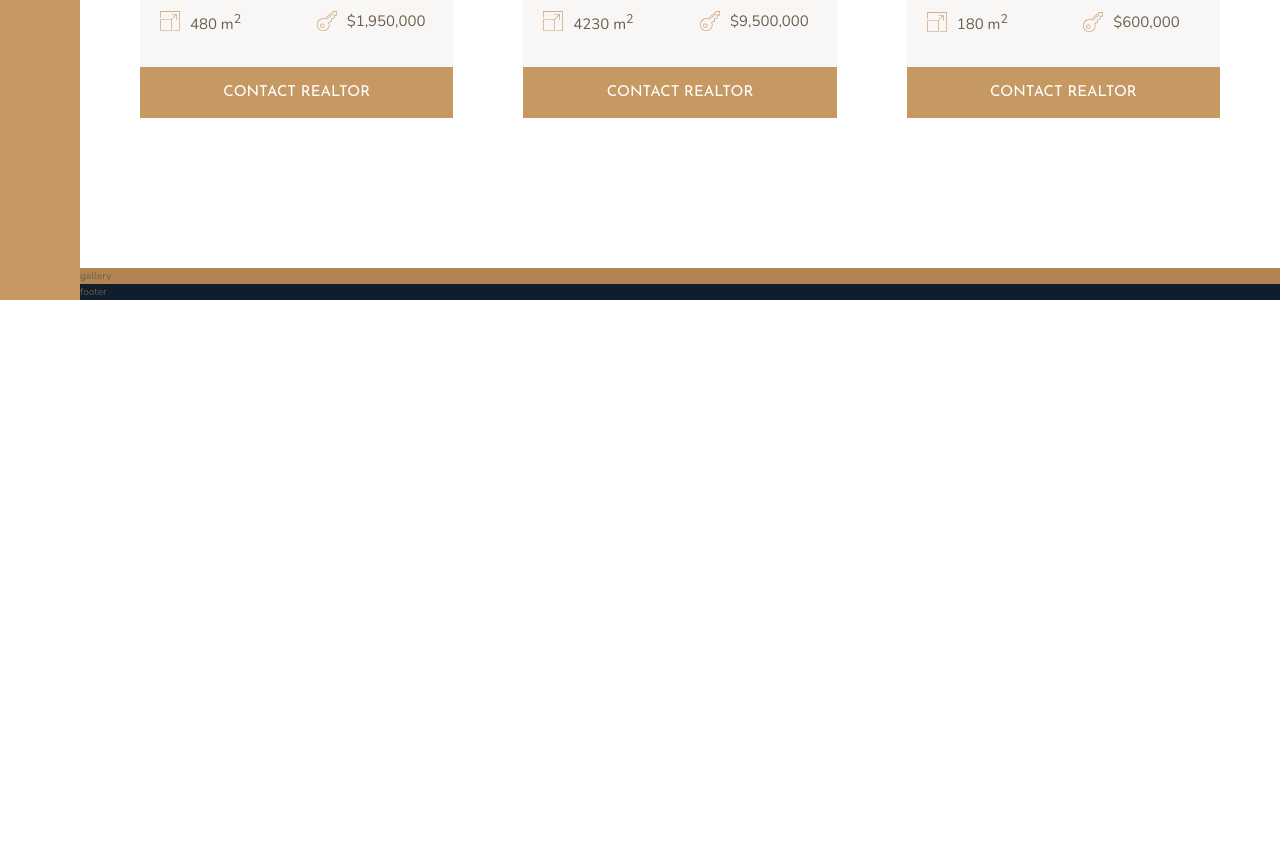
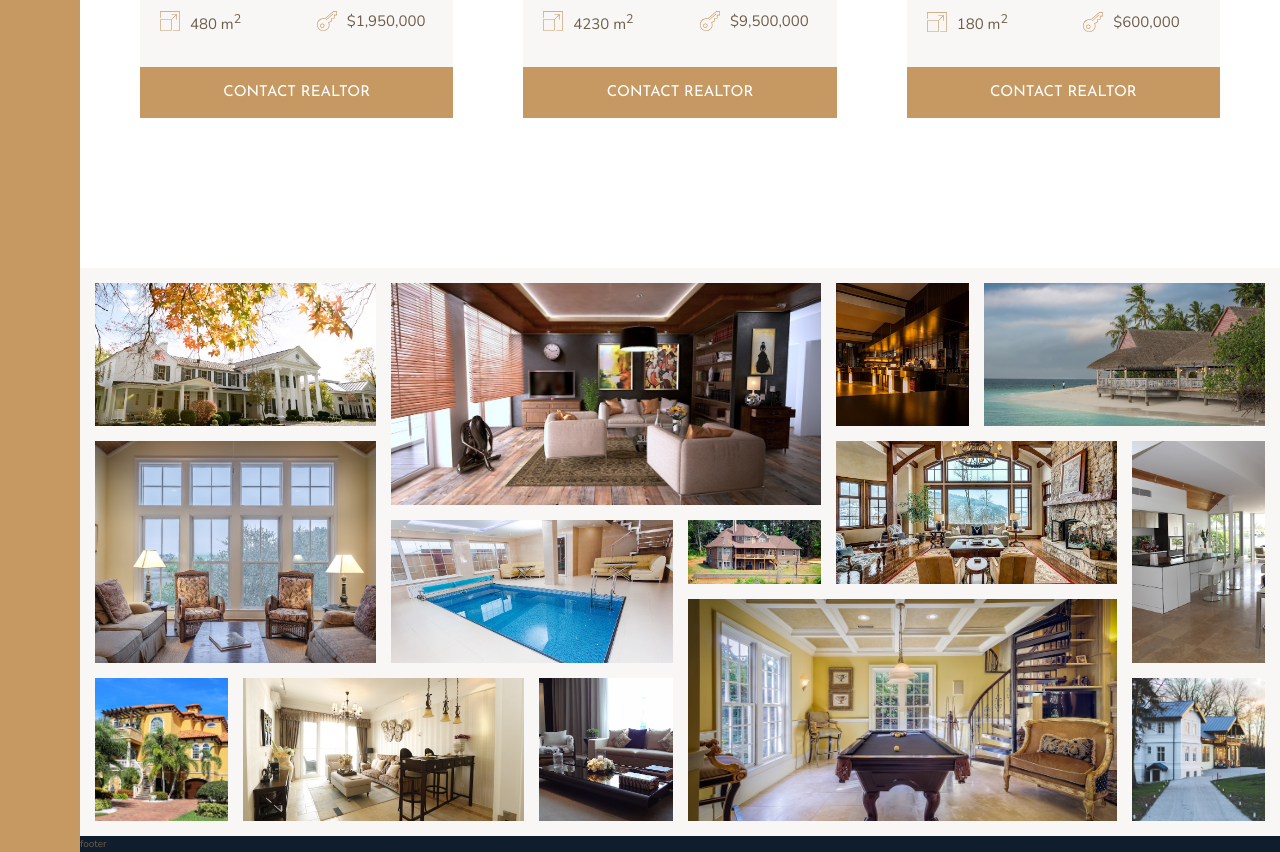
Before and after one commit to bugdlr/Nexter, a website: page index.html in a window 1280 px wide. Shown: the part 2666-3518 px from the top of the page. Before the commit the page ends 2966 px from the top, so only its background shows below. Drawn offline with nearby package versions, Linux system fonts and the light colour scheme.

Commit message:
build photo gallery

```diff
--- a/index.html
+++ b/index.html
@@ -289,7 +289,50 @@
         </div>
 
         <section class="gallery">
-          gallery
+
+          <figure class="gallery__item gallery__item--1">
+            <img src="img/gal-1.jpeg" alt="Gallery Image 1" class="gallery__img">
+          </figure>
+          <figure class="gallery__item gallery__item--2">
+            <img src="img/gal-2.jpeg" alt="Gallery Image 2" class="gallery__img">
+          </figure>
+          <figure class="gallery__item gallery__item--3">
+            <img src="img/gal-3.jpeg" alt="Gallery Image 3" class="gallery__img">
+          </figure>
+          <figure class="gallery__item gallery__item--4">
+            <img src="img/gal-4.jpeg" alt="Gallery Image 4" class="gallery__img">
+          </figure>
+          <figure class="gallery__item gallery__item--5">
+            <img src="img/gal-5.jpeg" alt="Gallery Image 5" class="gallery__img">
+          </figure>
+          <figure class="gallery__item gallery__item--6">
+            <img src="img/gal-6.jpeg" alt="Gallery Image 6" class="gallery__img">
+          </figure>
+          <figure class="gallery__item gallery__item--7">
+            <img src="img/gal-7.jpeg" alt="Gallery Image 7" class="gallery__img">
+          </figure>
+          <figure class="gallery__item gallery__item--8">
+            <img src="img/gal-8.jpeg" alt="Gallery Image 8" class="gallery__img">
+          </figure>
+          <figure class="gallery__item gallery__item--9">
+            <img src="img/gal-9.jpeg" alt="Gallery Image 9" class="gallery__img">
+          </figure>
+          <figure class="gallery__item gallery__item--10">
+            <img src="img/gal-10.jpeg" alt="Gallery Image 10" class="gallery__img">
+          </figure>
+          <figure class="gallery__item gallery__item--11">
+            <img src="img/gal-11.jpeg" alt="Gallery Image 11" class="gallery__img">
+          </figure>
+          <figure class="gallery__item gallery__item--12">
+            <img src="img/gal-12.jpeg" alt="Gallery Image 12" class="gallery__img">
+          </figure>
+          <figure class="gallery__item gallery__item--13">
+            <img src="img/gal-13.jpeg" alt="Gallery Image 13" class="gallery__img">
+          </figure>
+          <figure class="gallery__item gallery__item--14">
+            <img src="img/gal-14.jpeg" alt="Gallery Image 14" class="gallery__img">
+          </figure>
+
         </section>
 
         <footer class="footer">
--- a/sass/_gallery.scss
+++ b/sass/_gallery.scss
@@ -1,4 +1,77 @@
 .gallery {
-  background-color: $color-primary-dark;
-  grid-column: full-start /full-end;
+  background-color: $color-grey-light-1;
+  grid-column: full-start / full-end;
+  display: grid;
+  grid-template-columns: repeat(8, 1fr);
+  grid-template-rows: repeat(7, 5vw);
+  grid-gap: 1.5rem;
+  padding: 1.5rem;
+
+  &__item {
+
+    &--1 {
+      grid-row: 1 / span 2;
+      grid-column: 1 / span 2;
+    }
+    &--2 {
+      grid-row: 1 / span 3;
+      grid-column: 3 / span 3;
+    }
+    &--3 {
+      grid-row: 1 / span 2;
+      grid-column: 6 / span 1;
+    }
+    &--4 {
+      grid-row: 1 / span 2;
+      grid-column: 7 / span 2;
+    }
+    &--5 {
+      grid-row: 3 / span 3;
+      grid-column: 1 / span 2;
+    }
+    &--6 {
+      grid-row: 4 / span 2;
+      grid-column: 3 / span 2;
+    }
+    &--7 {
+      grid-row: 4 / span 1;
+      grid-column: 5 / span 1;
+    }
+    &--8 {
+      grid-row: 3 / span 2;
+      grid-column: 6 / span 2;
+    }
+    &--9 {
+      grid-row: 3 / span 3;
+      grid-column: 8 / span 1;
+    }
+    &--10 {
+      grid-row: 6 / span 2;
+      grid-column: 1 / span 1;
+    }
+    &--11 {
+      grid-row: 6 / span 2;
+      grid-column: 2 / span 2;
+    }
+    &--12 {
+      grid-row: 6 / span 2;
+      grid-column: 4 / span 1;
+    }
+    &--13 {
+      grid-row: 5 / span 3;
+      grid-column: 5 / span 3;
+    }
+    &--14 {
+      grid-row: 6 / span 2;
+      grid-column: 8 / span 1;
+    }
+
+  }
+
+  &__img {
+    width: 100%;
+    height: 100%;
+    object-fit: cover;
+    display: block;
+  }
 }
```
Also changed, not shown: css/style.css.
